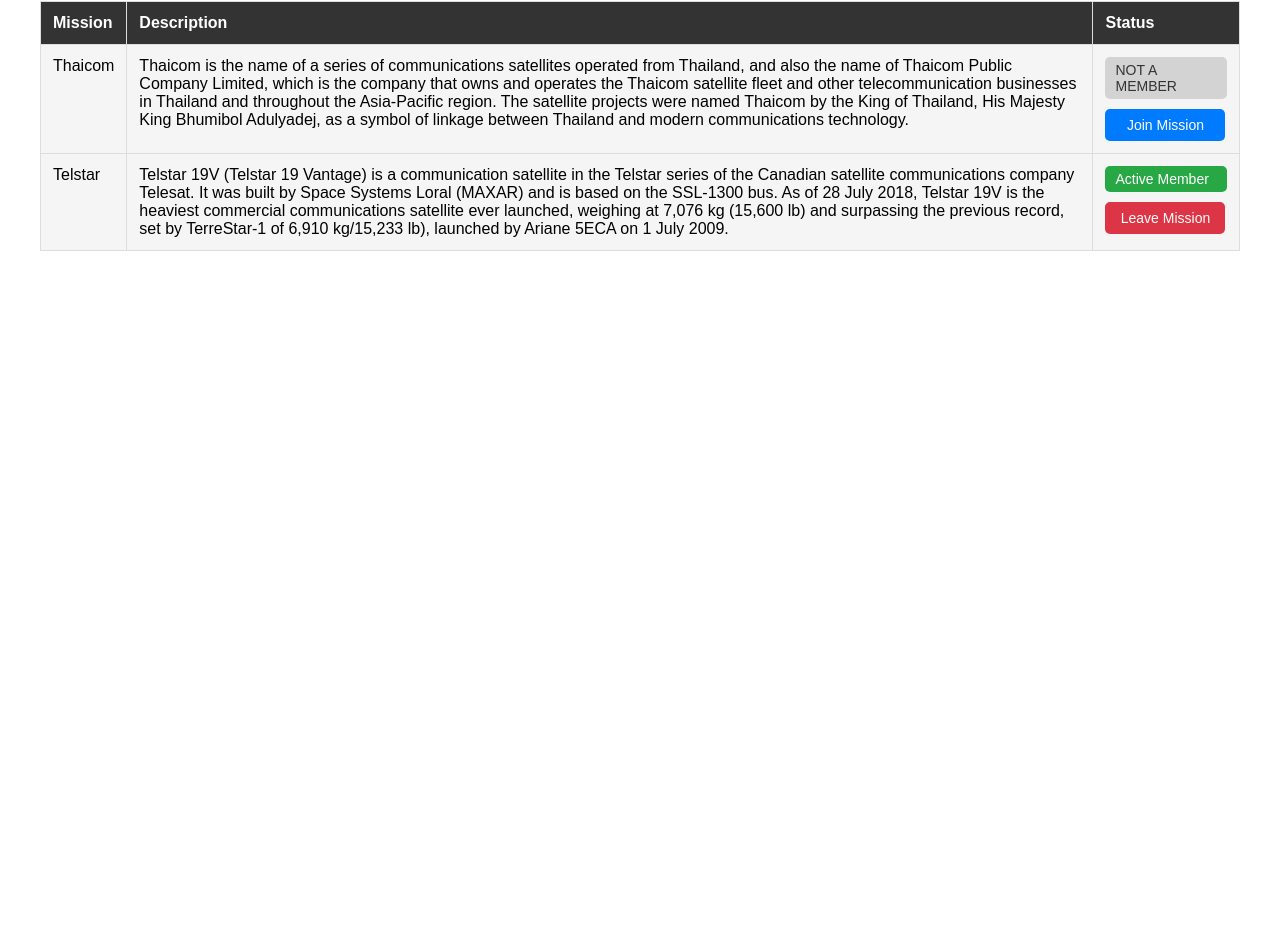
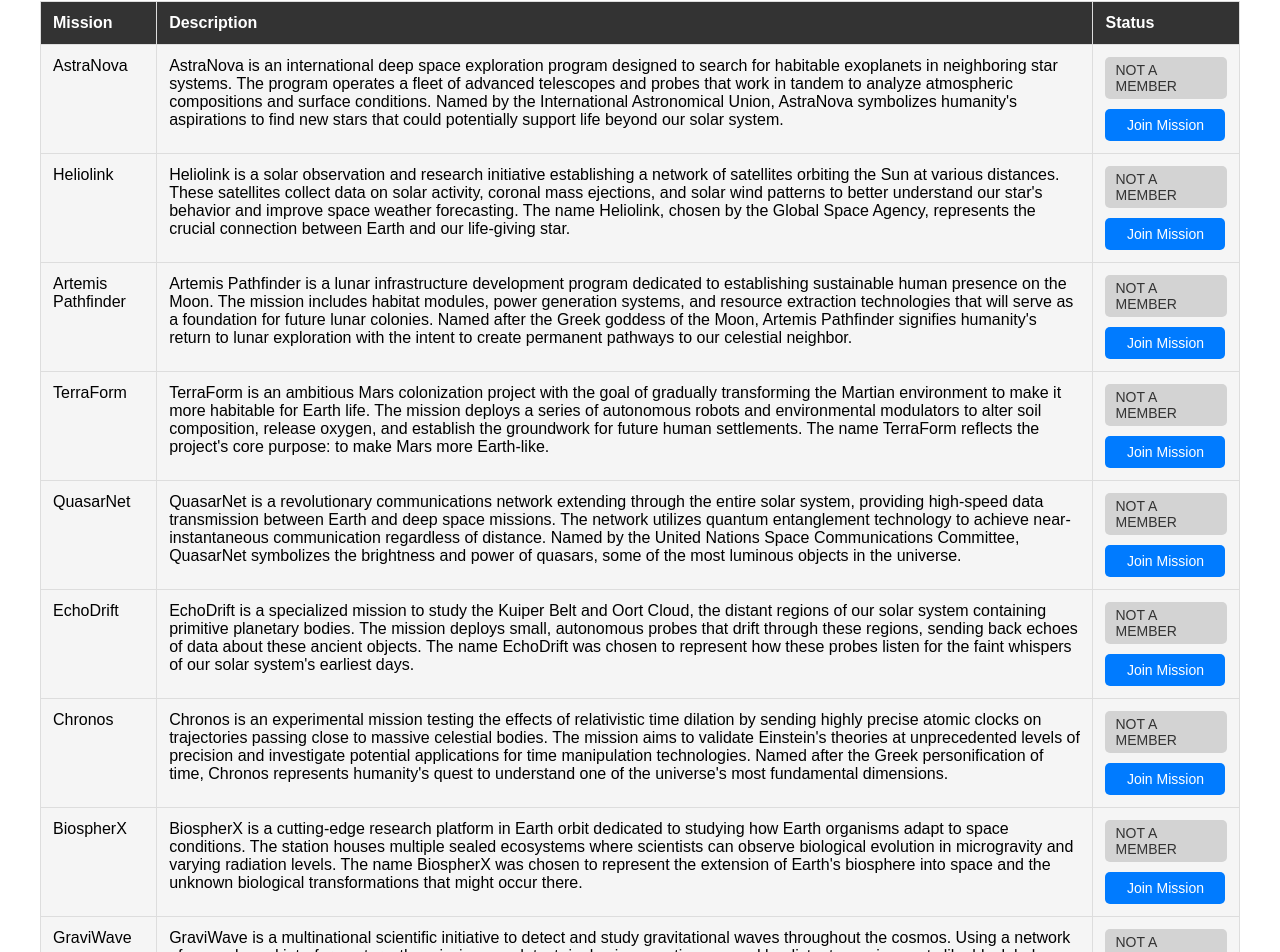
Before and after one commit to em-usman/Space-Travel, a React (Vite) app: page /missions in a window 1280 px wide. Shown: the part 117-1069 px from the top of the page. Before the commit the page ends 800 px from the top, so only its background shows below. Built offline with nearby package versions, Linux system fonts and the light colour scheme.

Commit message:
show the data on mission page dynamically

```diff
--- /dev/null
+++ b/public/data/mission.json
@@ -0,0 +1,54 @@
+{
+    "missions": [
+        {
+            "id": 1,
+            "name": "AstraNova",
+            "description": "AstraNova is an international deep space exploration program designed to search for habitable exoplanets in neighboring star systems. The program operates a fleet of advanced telescopes and probes that work in tandem to analyze atmospheric compositions and surface conditions. Named by the International Astronomical Union, AstraNova symbolizes humanity's aspirations to find new stars that could potentially support life beyond our solar system."
+    },
+    {
+        "id": 2,
+        "name": "Heliolink",
+        "description": "Heliolink is a solar observation and research initiative establishing a network of satellites orbiting the Sun at various distances. These satellites collect data on solar activity, coronal mass ejections, and solar wind patterns to better understand our star's behavior and improve space weather forecasting. The name Heliolink, chosen by the Global Space Agency, represents the crucial connection between Earth and our life-giving star."
+    },
+    {
+        "id" : 3,
+        "name": "Artemis Pathfinder",
+        "description": "Artemis Pathfinder is a lunar infrastructure development program dedicated to establishing sustainable human presence on the Moon. The mission includes habitat modules, power generation systems, and resource extraction technologies that will serve as a foundation for future lunar colonies. Named after the Greek goddess of the Moon, Artemis Pathfinder signifies humanity's return to lunar exploration with the intent to create permanent pathways to our celestial neighbor."
+    },
+    {
+        "id": 4,
+        "name": "TerraForm",
+        "description": "TerraForm is an ambitious Mars colonization project with the goal of gradually transforming the Martian environment to make it more habitable for Earth life. The mission deploys a series of autonomous robots and environmental modulators to alter soil composition, release oxygen, and establish the groundwork for future human settlements. The name TerraForm reflects the project's core purpose: to make Mars more Earth-like."
+    },
+    {
+        "id": 5,
+        "name": "QuasarNet",
+        "description": "QuasarNet is a revolutionary communications network extending through the entire solar system, providing high-speed data transmission between Earth and deep space missions. The network utilizes quantum entanglement technology to achieve near-instantaneous communication regardless of distance. Named by the United Nations Space Communications Committee, QuasarNet symbolizes the brightness and power of quasars, some of the most luminous objects in the universe."
+    },
+    {
+        "id": 6,
+        "name": "EchoDrift",
+        "description": "EchoDrift is a specialized mission to study the Kuiper Belt and Oort Cloud, the distant regions of our solar system containing primitive planetary bodies. The mission deploys small, autonomous probes that drift through these regions, sending back echoes of data about these ancient objects. The name EchoDrift was chosen to represent how these probes listen for the faint whispers of our solar system's earliest days."
+    },
+    {
+        "id": 7,
+        "name": "Chronos",
+        "description": "Chronos is an experimental mission testing the effects of relativistic time dilation by sending highly precise atomic clocks on trajectories passing close to massive celestial bodies. The mission aims to validate Einstein's theories at unprecedented levels of precision and investigate potential applications for time manipulation technologies. Named after the Greek personification of time, Chronos represents humanity's quest to understand one of the universe's most fundamental dimensions."
+    },
+    {
+        "id": 8,
+        "name": "BiospherX",
+        "description": "BiospherX is a cutting-edge research platform in Earth orbit dedicated to studying how Earth organisms adapt to space conditions. The station houses multiple sealed ecosystems where scientists can observe biological evolution in microgravity and varying radiation levels. The name BiospherX was chosen to represent the extension of Earth's biosphere into space and the unknown biological transformations that might occur there."
+    },
+    {
+        "id": 9,
+        "name": "GraviWave",
+        "description": "GraviWave is a multinational scientific initiative to detect and study gravitational waves throughout the cosmos. Using a network of space-based interferometers, the mission can detect ripples in spacetime caused by distant cosmic events like black hole mergers. The name GraviWave reflects the project's focus on gravity's wave-like manifestations and the insights they provide into the fundamental nature of the universe."
+    },
+    {
+        "id": 10,
+        "name": "Nexus Prime",
+        "description": "Nexus Prime is a modular space station positioned at the Earth-Moon Lagrange point L1, serving as a transportation hub and logistics center for all lunar and deep space missions. The station provides refueling, repairs, and serves as a transfer point for crew and cargo. Named through a global public competition, Nexus Prime symbolizes its role as the primary connection point between Earth and the rest of the solar system."
+    }
+]
+}
--- a/src/components/Missions/Missions.jsx
+++ b/src/components/Missions/Missions.jsx
@@ -1,7 +1,18 @@
-import React from 'react';
+import React, {useEffect, useState} from 'react';
 import './Missions.css';
 
 function Missions() {
+
+  const[missions, setMissions] = useState([]);
+
+
+  useEffect(() =>{
+    fetch("/data/mission.json")
+    .then((response) => response.json())
+    .then((data) => setMissions(data.missions))
+    .catch((error) => console.log("Error fetchig data:", error))
+  }, []);
+
   return (
     <div className="missions-container">
       <table className="missions-table">
@@ -13,10 +24,11 @@ function Missions() {
           </tr>
         </thead>
         <tbody>
-          <tr>
-            <td>Thaicom</td>
+          {missions.map((mission) => (
+          <tr key={mission.id}>
+            <td>{mission.name}</td>
             <td>
-              Thaicom is the name of a series of communications satellites operated from Thailand, and also the name of Thaicom Public Company Limited, which is the company that owns and operates the Thaicom satellite fleet and other telecommunication businesses in Thailand and throughout the Asia-Pacific region. The satellite projects were named Thaicom by the King of Thailand, His Majesty King Bhumibol Adulyadej, as a symbol of linkage between Thailand and modern communications technology.
+              {mission.description}
             </td>
             <td>
               <div className="status-container">
@@ -25,18 +37,7 @@ function Missions() {
               </div>
             </td>
           </tr>
-          <tr>
-            <td>Telstar</td>
-            <td>
-              Telstar 19V (Telstar 19 Vantage) is a communication satellite in the Telstar series of the Canadian satellite communications company Telesat. It was built by Space Systems Loral (MAXAR) and is based on the SSL-1300 bus. As of 28 July 2018, Telstar 19V is the heaviest commercial communications satellite ever launched, weighing at 7,076 kg (15,600 lb) and surpassing the previous record, set by TerreStar-1 of 6,910 kg/15,233 lb), launched by Ariane 5ECA on 1 July 2009.
-            </td>
-            <td>
-              <div className="status-container">
-                <span className="status active-member">Active Member</span>
-                <button className="leave-button">Leave Mission</button>
-              </div>
-            </td>
-          </tr>
+          ))}
         </tbody>
       </table>
     </div>
```
